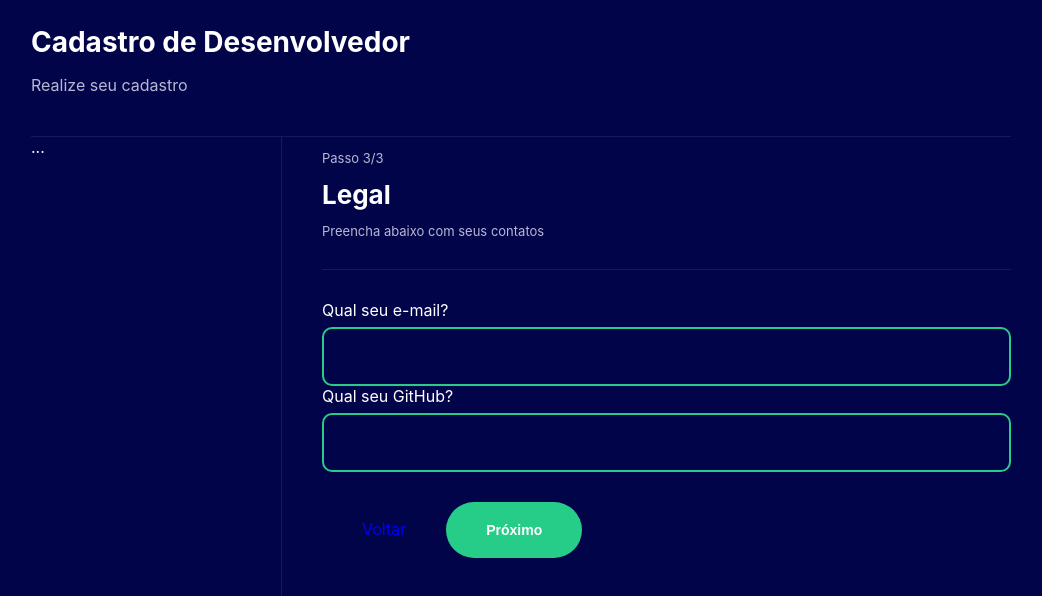
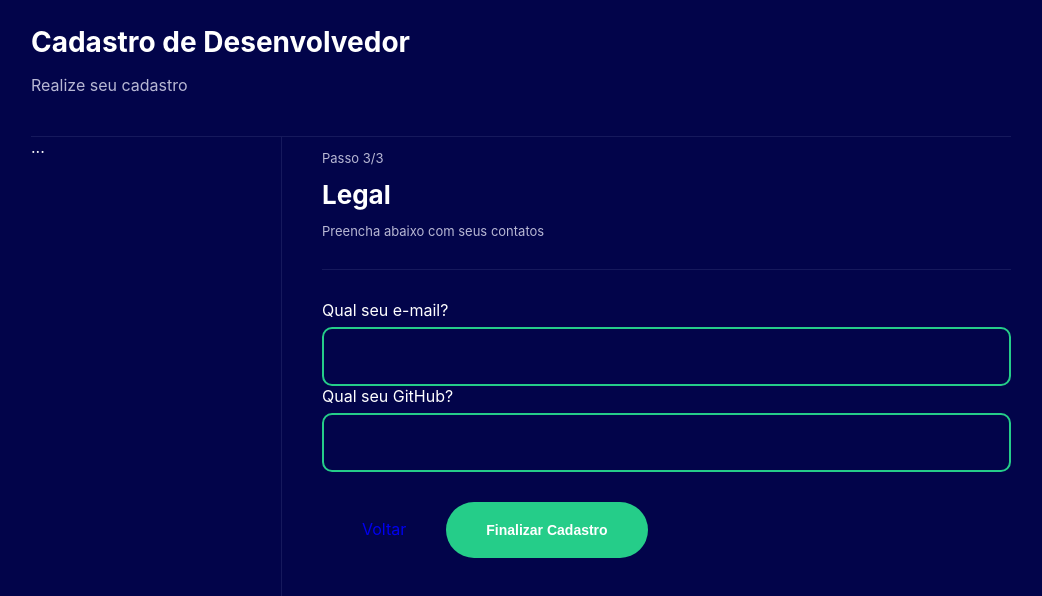
Before and after one commit to ArthurLuizS/MultiForm, a React (Create React App) app: page /step3 in a window 1280 px wide. Shown: the top 596 px of the page, without its empty margins (119-1161 px from the left). Built offline with nearby package versions, Linux system fonts and the light colour scheme.

Commit message:
Alterado a func handleNetStep para checar valores e exibir no console o state cadastrado

```diff
--- a/src/pages/FormStep3/index.tsx
+++ b/src/pages/FormStep3/index.tsx
@@ -11,10 +11,11 @@ export const FormStep3 = () =>{
     const {state, dispatch} = useForm();
 
     const handleNextStep = () =>{
-        if(state.name !== ''){
-            history('/step2')
+        if(state.email !== "" && state.github !== ""){
+            console.log(state)
+
         } else {
-            alert("Preencha seus dados")
+            alert("preencha todos os dados")
         }
     };
 
@@ -64,7 +65,7 @@ export const FormStep3 = () =>{
                 ></input>
             </label>
             <Link to="/step2" className='backButton'>Voltar</Link>
-            <button onClick={handleNextStep}>Próximo</button>
+            <button onClick={handleNextStep}>Finalizar Cadastro</button>
             </C.Container>
         </Theme>
     );
```
